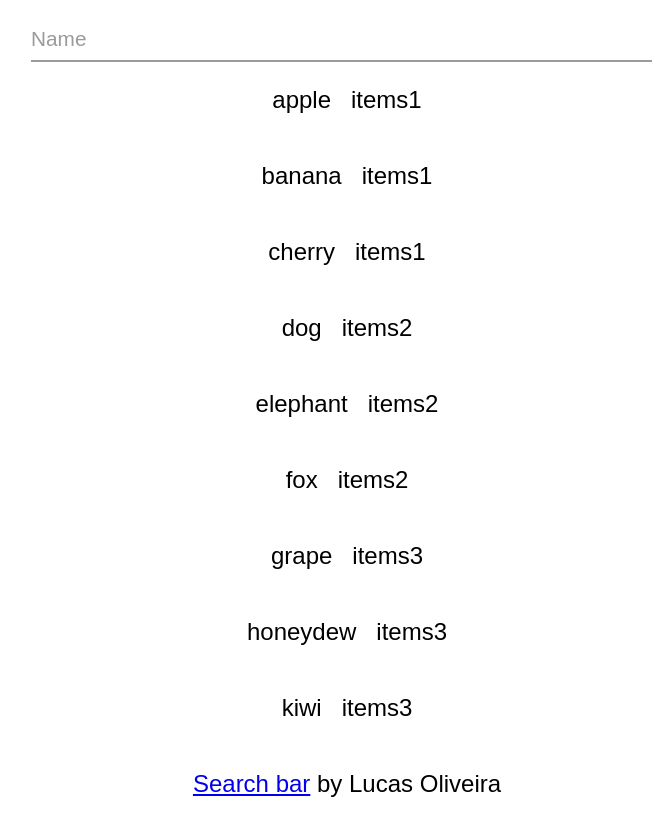
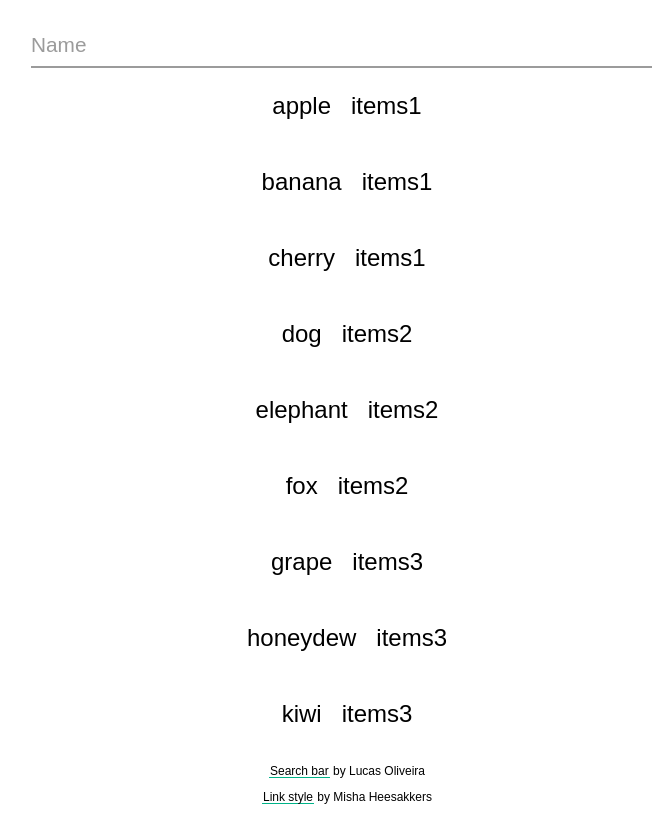
Before and after one commit to dani-catthumb/dani-catthumb.github.io, a plain HTML site: page index.html in a window 1280 px wide. Shown: the part 58-880 px from the top of the page, without its empty margins (293-945 px from the left). Drawn offline with nearby package versions, Linux system fonts and the light colour scheme.

Commit message:
added styling for links

```diff
--- a/index.html
+++ b/index.html
@@ -22,7 +22,8 @@
         <div id="content-display"></div>
     </main>
     <footer>
-        <p><a href="https://codepen.io/lucasyem">Search bar</a> by Lucas Oliveira</p>
+        <p><a href="https://codepen.io/lucasyem" class="link-2">Search bar</a> by Lucas Oliveira</p>
+        <p><a href="https://codepen.io/MishaHahaha" class="link-2">Link style</a> by Misha Heesakkers</p>
     </footer>
     <script src="https://cdn.jsdelivr.net/npm/fuse.js@7.0.0"></script>
     <script src="/script.js"></script>
--- a/styles.css
+++ b/styles.css
@@ -94,3 +94,90 @@ body {
 .form__field:invalid {
     box-shadow: none;
 }
+
+@import 'https://fonts.googleapis.com/css?family=Lora:400,700';
+
+/* * {
+  box-sizing: border-box;
+} */
+
+a {
+  cursor: pointer;
+}
+
+p {
+  max-width: 760px;
+  font-size: 0.5em;
+  font-weight: 300;
+}
+
+.link-1 {
+  position: relative;
+  text-decoration: none;
+  display: inline-block;
+  color: black;
+  padding: 0 1px;
+  transition: color ease 0.3s;
+}
+
+.link-1::after {
+    content: '';
+    position: absolute;
+    z-index: -1;
+    width: 100%;
+    height: 5%;
+    left: 0;
+    bottom: 0;
+    background-color: #00B388;
+    transition: all ease 0.3s;
+  }
+
+.link-1:hover {
+    color: white;
+  }
+
+.link-1:hover::after {
+      height: 100%;
+    }
+
+.link-2 {
+  position: relative;
+  text-decoration: none;
+  display: inline-block;
+  color: black;
+  padding: 0 1px;
+  transition: color ease 0.3s;
+
+}
+
+.link-2::before, .link-2::after {
+    content: '';
+    position: absolute;
+    background-color: #00B388;
+    z-index: -1;
+    height: 5%;
+  }
+
+.link-2::before {
+    width: 0%;
+    left: 0;
+    bottom: 0;
+    transition: width ease 0.4s;
+  }
+
+.link-2::after {
+    width: 100%;
+    left: 0;
+    bottom: 0;
+    transition: all ease 0.6s;
+  }
+
+.link-2:hover::before {
+      width: 100%;
+    }
+
+.link-2:hover::after {
+      left: 100%;
+      width: 0%;
+      transition: all ease 0.2s;
+    }
```
